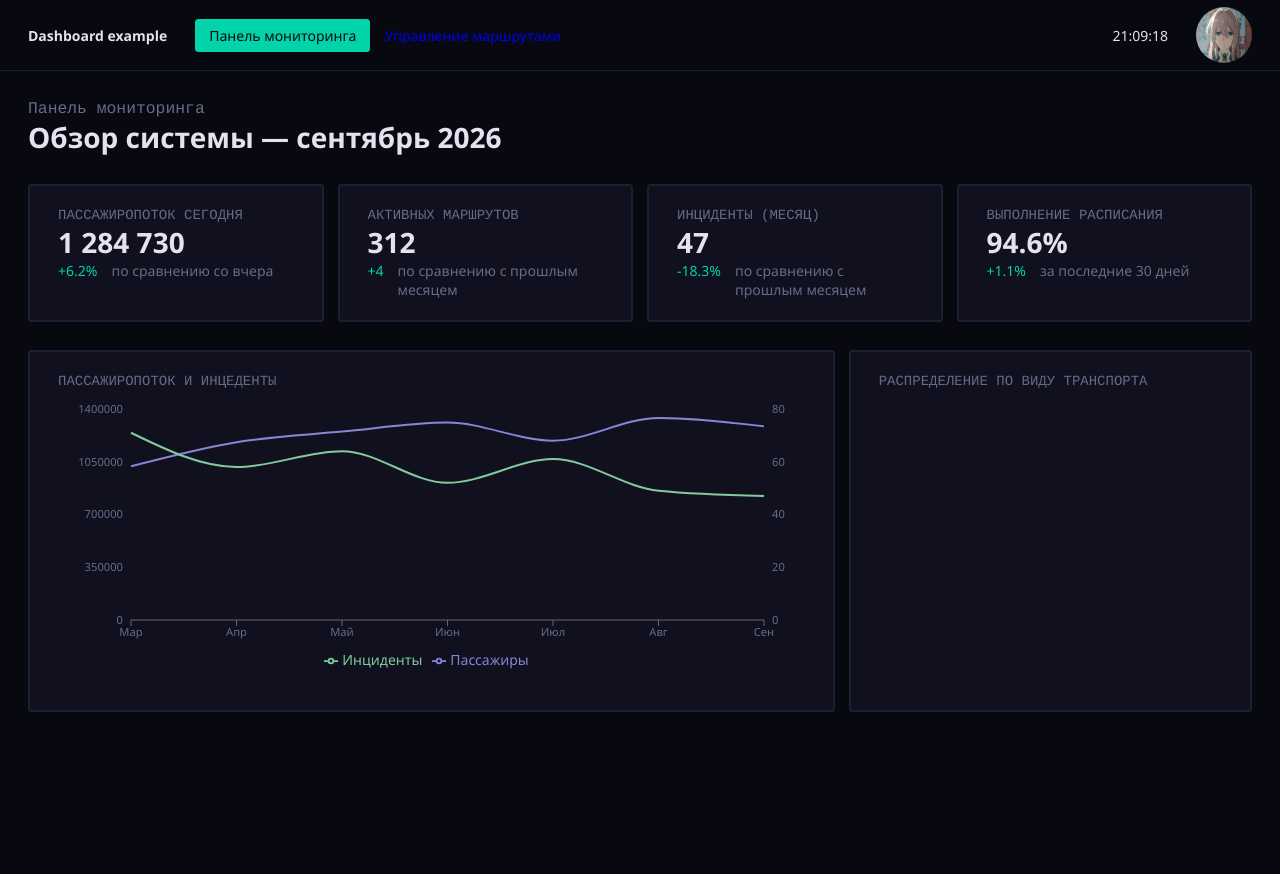
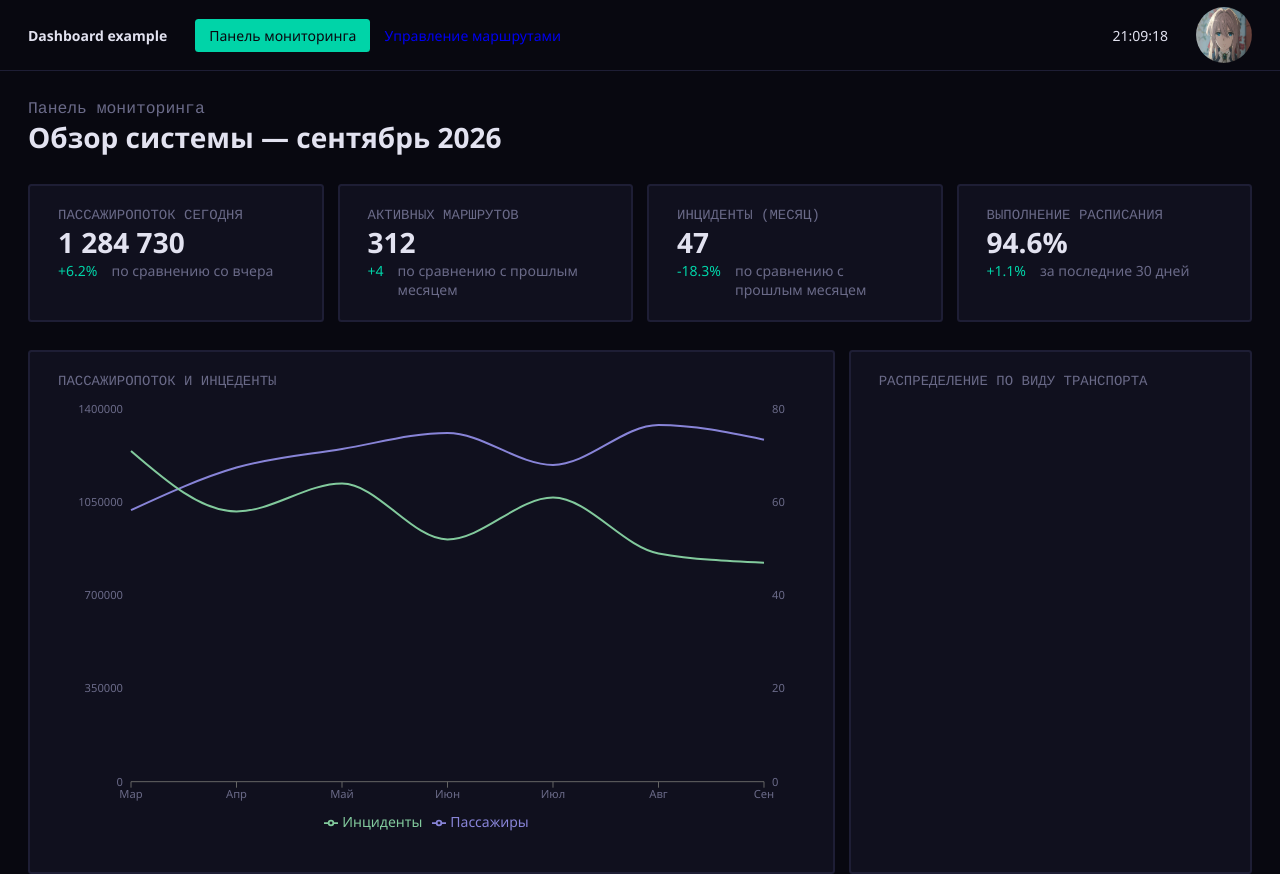
Before and after one commit to otiosumax/dashboard-example, a React (Vite) app: page / in a window 1280 px wide. Before the commit the page ends 800 px from the top, so only its background shows below. Built offline with nearby package versions, Linux system fonts and the light colour scheme.

Commit message:
added aspect ratio to line chart instead of fixed height

```diff
--- a/src/pages/dashboard/DashboardView.tsx
+++ b/src/pages/dashboard/DashboardView.tsx
@@ -102,7 +102,7 @@
         </div>
         <div className="charts-grid">
           <Card title="Пассажиропоток и инцеденты">
-            <ResponsiveContainer width="100%" height={300}>
+            <ResponsiveContainer width="100%" aspect={1.618}>
               <LineChart
                 data={flowData}
                 // responsive
```
